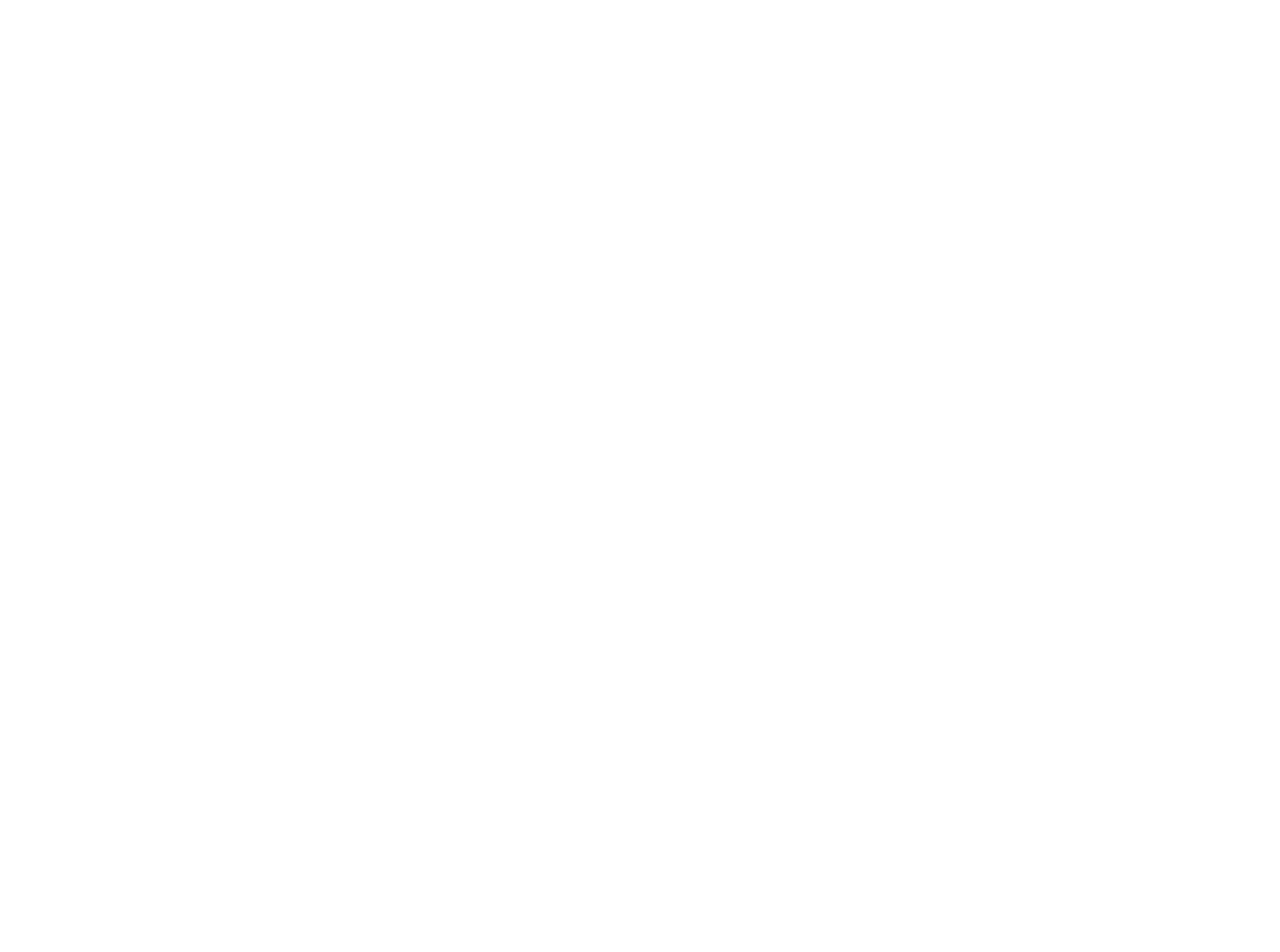
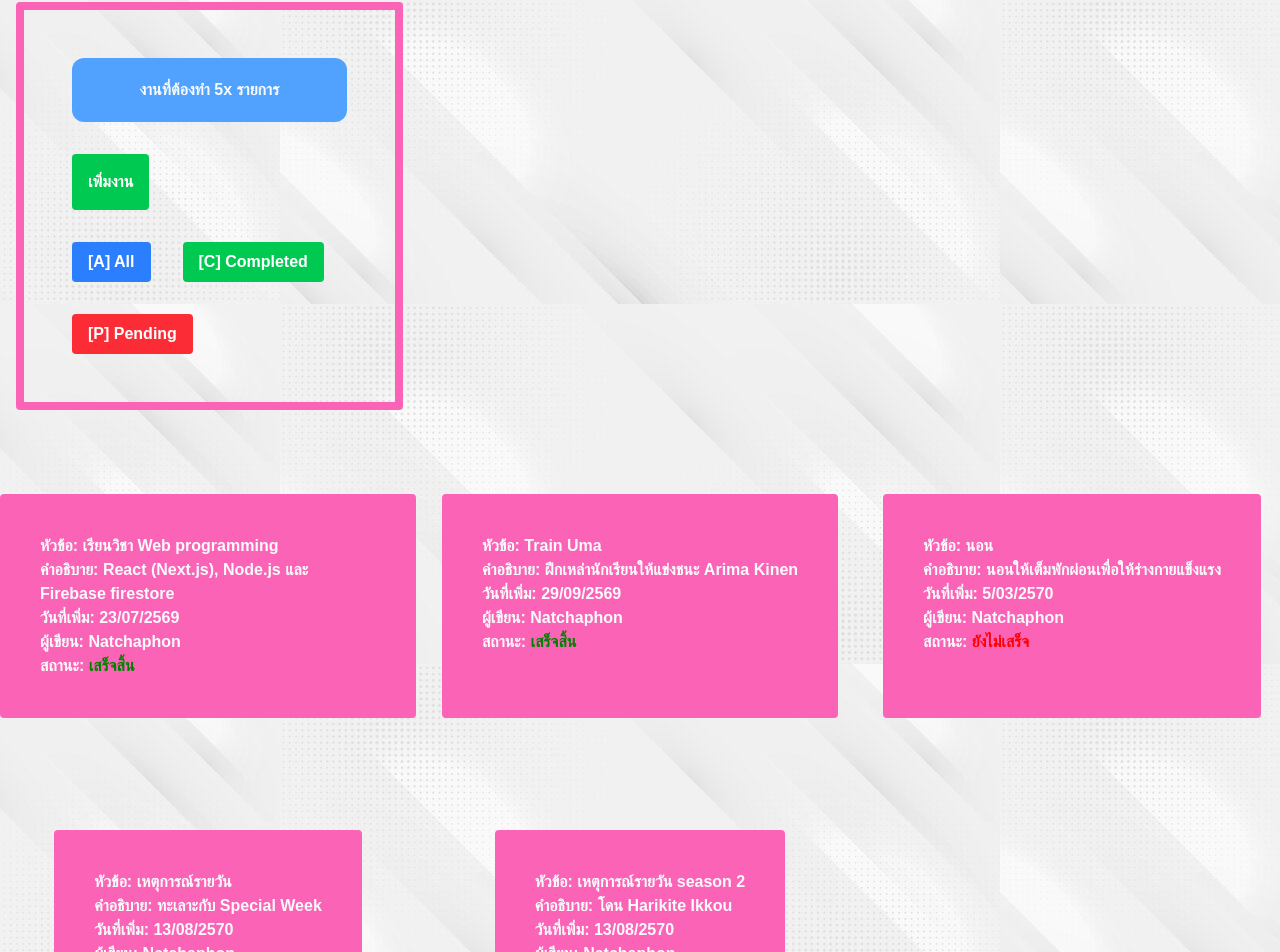
Before and after one commit to natchaphon-rom/aom-next-app, a Next.js app: page /week04 in a window 1280 px wide. Before the commit this address had no page. Shown: the part 498-1450 px from the top of the page. Before the commit the page ends 800 px from the top, so only its background shows below. Built offline with nearby package versions, Linux system fonts and the light colour scheme.

Commit message:
week04 commit

```diff
--- /dev/null
+++ b/app/data/dataitem.tsx
@@ -0,0 +1,45 @@
+export const dataitem = [
+    {
+        id: 1,
+        title: "เรียนวิชา Web programming",
+        desc: "React (Next.js), Node.js และ Firebase firestore",
+        date_added: "23/07/2569",
+        author: "Natchaphon",
+        status: true
+    },
+    {
+        id: 2,
+        title: "Train Uma",
+        desc: "ฝึกเหล่านักเรียนให้แข่งชนะ Arima Kinen",
+        date_added: "29/09/2569",
+        author: "Natchaphon",
+        status: true
+    },
+    {
+        id: 3,
+        title: "นอน",
+        desc: "นอนให้เต็มพักผ่อนเพื่อให้ร่างกายแข็งแรง",
+        date_added: "5/03/2570",
+        author: "Natchaphon",
+        status: false
+    }
+]
+
+export const appendItem = [
+    {
+        id: 4,
+        title: "เหตุการณ์รายวัน",
+        desc: "ทะเลาะกับ Special Week",
+        date_added: "13/08/2570",
+        author: "Natchaphon",
+        status: true
+    }
+    ,{
+        id: 5,
+        title: "เหตุการณ์รายวัน season 2",
+        desc: "โดน Harikite Ikkou",
+        date_added: "13/08/2570",
+        author: "Natchaphon",
+        status: true
+    }
+]
--- /dev/null
+++ b/app/week04/page.tsx
@@ -0,0 +1,114 @@
+"use client";
+
+import Header from "../compronents/header";
+import Footer from "../compronents/footer";
+import { dataitem, appendItem } from "../data/dataitem";
+import { useState } from "react";
+
+export default function ToDoList() {
+
+    const toDoList = [...dataitem, ...appendItem];
+    const [tasks, setTasks] = useState(toDoList);
+    const [numOfTask, SetNoft] = useState(tasks.length);
+    const [status, setStatus] = useState(null);
+
+    const filteredTasks = status == null ? tasks : tasks.filter((item) => item.status === status);
+
+    // setTasks([toDoList]);
+
+    let name = "Natchaphon Aom";
+    const major = "เทคโนโลยีสารสนเทศ (Information Technology)";
+    let classYear = 2;
+    let classSec = "ทส.ท./ทส.ต."
+    let active = true;
+
+    const isActive = (act: boolean) => {
+        if (act)
+            return <span style={{ color: "green" }}>กำลังศึกษาอยู่</span>
+        return <span style={{ color: "red" }}>ไม่ได้เป็นนักศึกษา</span>
+    }
+    const Status = (status: boolean) => {
+        if (status)
+            return <span style={{ color: "green" }}>เสร็จสิ้น</span>
+        return <span style={{ color: "red" }}>ยังไม่เสร็จ</span>
+    }
+
+    // const toDoList = [...dataitem, ...appendItem];
+
+    const tmpTDL = filteredTasks.map((item, index) => {
+        const {id, title, desc, date_added, author, status} = item;
+        return (
+        <div className="max-w-md mx-auto border border-8 border-pink-400 rounded-sm p-1 m-4 mt-20 p-8 bg bg-pink-400 font-bold text-slate-50 dark:text-white" key={id}>
+        <span>หัวข้อ: {title}</span><br />
+        <span>คำอธิบาย: {desc}</span><br />
+        <span>วันที่เพิ่ม: {date_added}</span><br />
+        <span>ผู้เขียน: {author}</span><br />
+        <span>สถานะ: {Status(status)}</span>
+        </div>
+        );
+    }
+    );
+
+
+    const addTask = () => {
+        const newTask = {
+            id: tasks.length + 1,
+            title: "ทดสอบเพิ่มงาน",
+            desc: "รายระเอียดของงานที่เพิ่ม",
+            date_added: "13/08/2569",
+            author: "Natchaphon",
+            status: true
+        };
+
+        setTasks([...tasks, newTask]);
+        SetNoft(tasks.length + 1);
+        console.log("เพิ่มงานเรียบร้อยแล้ว");
+    }
+
+    console.log(`Name: ${name}`);
+    console.log(`Major: ${major}`);
+
+    return (
+        <>
+        <Header />
+        <section className="relative bg-center flex items-center justify-center  mt-10 repeat-" style={{ backgroundImage: `url('./images/BackgroundGray.jpg')` }}>
+        <div className="max-w-md mx-auto border border-8 border-pink-400 rounded-sm p-1 m-4 mt-20 mb-1 p-8 bg bg-pink-400">
+        <h3 className="text-2xl font-bold text-slate-50 dark:text-white">To Do List</h3><br></br>
+        <p className="font-bold text-slate-50 dark:text-white">
+            ชื่อ-นามสกุล: {name} <br></br>
+            สาขาวิชา: {major} <br></br>
+            กลุ่มเรียน/ชั้นปี: {classSec} / {classYear} <br></br>
+            สถานะภาพนักศึกษา: {isActive(active)} <br></br>
+        </p>
+        </div>
+
+        </section>
+        <section className="relative bg-center flex items-center justify-center  mt-10 mb-1 repeat-" style={{ backgroundImage: `url('./images/BackgroundGray.jpg')` }}>
+
+
+        <div>
+         <div className="flex justify-center gap-3 space-y-3 flex justify-center grid grid-cols-1 md:grid-cols-2 lg:grid-cols-3 gap-3">
+            <div className="border border-8 border-pink-400 rounded-sm p-1 m-4 mt-20 mb-1 p-8  font-bold text-slate-50 dark:text-white">
+                <div className="flex justify-center rounded-xl bg-blue-400 text-slate-50 dark:text-white p-2 m-4 mt-4 mb-4 p-4 py-5">งานที่ต้องทำ {numOfTask}x รายการ</div>
+            <div>
+                <button onClick= {addTask} className="bg-green-500 hover:bg-green-700 text-white font-bold py-4 px-4 rounded m-4">
+                    เพิ่มงาน
+                </button>
+            </div>
+            <div>
+                <button onClick={() => setStatus(null)} className="bg-blue-500 hover:bg-blue-700 text-white font-bold py-2 px-4 rounded m-4">[A] All</button>
+                <button onClick={() => setStatus(true)} className="bg-green-500 hover:bg-green-700 text-white font-bold py-2 px-4 rounded m-4">[C] Completed</button>
+                <button onClick={() => setStatus(false)} className="bg-red-500 hover:bg-red-700 text-white font-bold py-2 px-4 rounded m-4">[P] Pending</button><br />
+            </div>
+            </div>
+        </div>
+        <div className="flex justify-center gap-3 space-y-3 flex justify-center grid grid-cols-1 md:grid-cols-2 lg:grid-cols-3 gap-4">
+            {tmpTDL}
+
+        </div>
+        </div>
+        </section>
+        <Footer />
+        </>
+    )
+}
```
